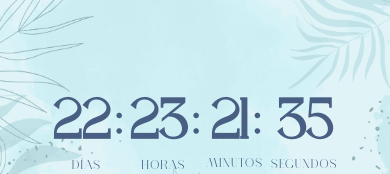
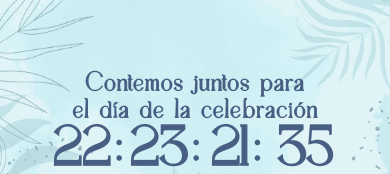
Before and after one commit to luisdavidwww/AlexandraSophia, a React (Vite) app in the folder invitacion-alexandra-sophia/: page / in a window 390 px wide. Shown: the part 3003-3177 px from the top of the page. Built offline with nearby package versions, Linux system fonts and the light colour scheme.

Commit message:
titulo del conteo regresivo

```diff
--- a/invitacion-alexandra-sophia/src/components/CuentaRegresiva.css
+++ b/invitacion-alexandra-sophia/src/components/CuentaRegresiva.css
@@ -27,13 +27,13 @@
     display: flex;
     width: 100%;
     text-align: center;
-    font-family: "Enchanting-Bold", sans-serif;
+    font-family:'Dragnie-Regular';
     font-size: 3rem;
     text-decoration: none;
-    letter-spacing: 0px;
-    color: #ffffff;
+    letter-spacing: 1.5px;
+    color: #485e82;
     margin-top: 0rem;
-    margin-bottom: -1rem;
+    margin-bottom: 2rem;
 }
 
 
@@ -114,18 +114,18 @@
 
 
     .title-Conutdown{
+
       justify-content: center;
-      display: flex;
-      width: 65%;
-      text-align: center;
-      font-family: "Enchanting-Bold", sans-serif;
-      font-size: 1.8rem;
-      text-decoration: none;
-      letter-spacing: 0px;
-      color: #ffffff;
-      margin-top: 0rem;
-      margin-bottom: 1rem;
-      line-height: 3rem;
+    display: flex;
+    width: 100%;
+    text-align: center;
+    font-family:'Dragnie-Regular';
+    font-size: 1.7rem;
+    text-decoration: none;
+    letter-spacing: 1.5px;
+    color: #485e82;
+    margin-top: 0rem;
+    margin-bottom: 0rem;
 
   }
 
--- a/invitacion-alexandra-sophia/src/components/CuentaRegresiva.jsx
+++ b/invitacion-alexandra-sophia/src/components/CuentaRegresiva.jsx
@@ -43,6 +43,10 @@ const CuentaRegresiva = () => {
   return (
     <>
         <div className='CuentaRegresiva-container'>
+
+        <h1 className='title-Conutdown'>Contemos juntos para  <br /> el día de la celebración </h1>
+
+
           <div className='flex-container-main-Conutdown'>
           {Object.keys(timeLeft).length > 0 ? (
             <>
```
Also changed, not shown: invitacion-alexandra-sophia/src/components/Lugar.jsx (+5 -3 lines).
